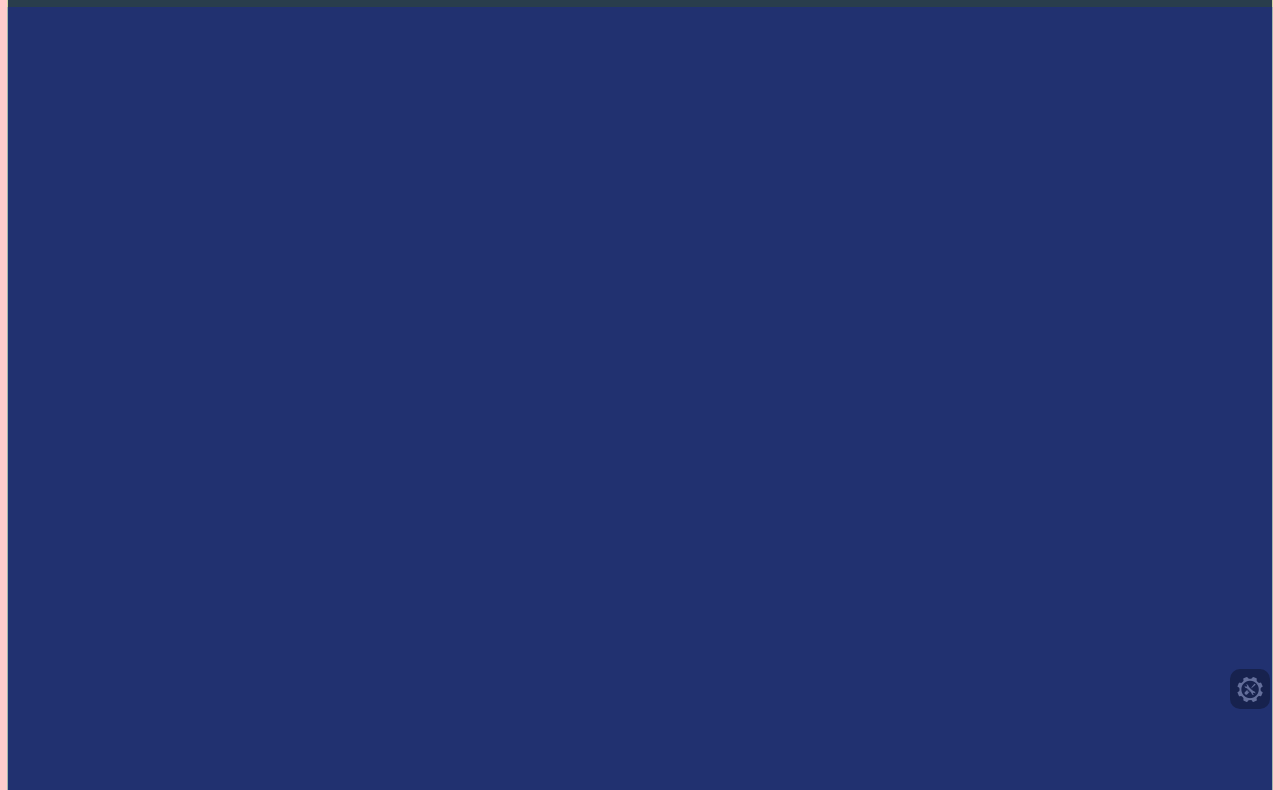
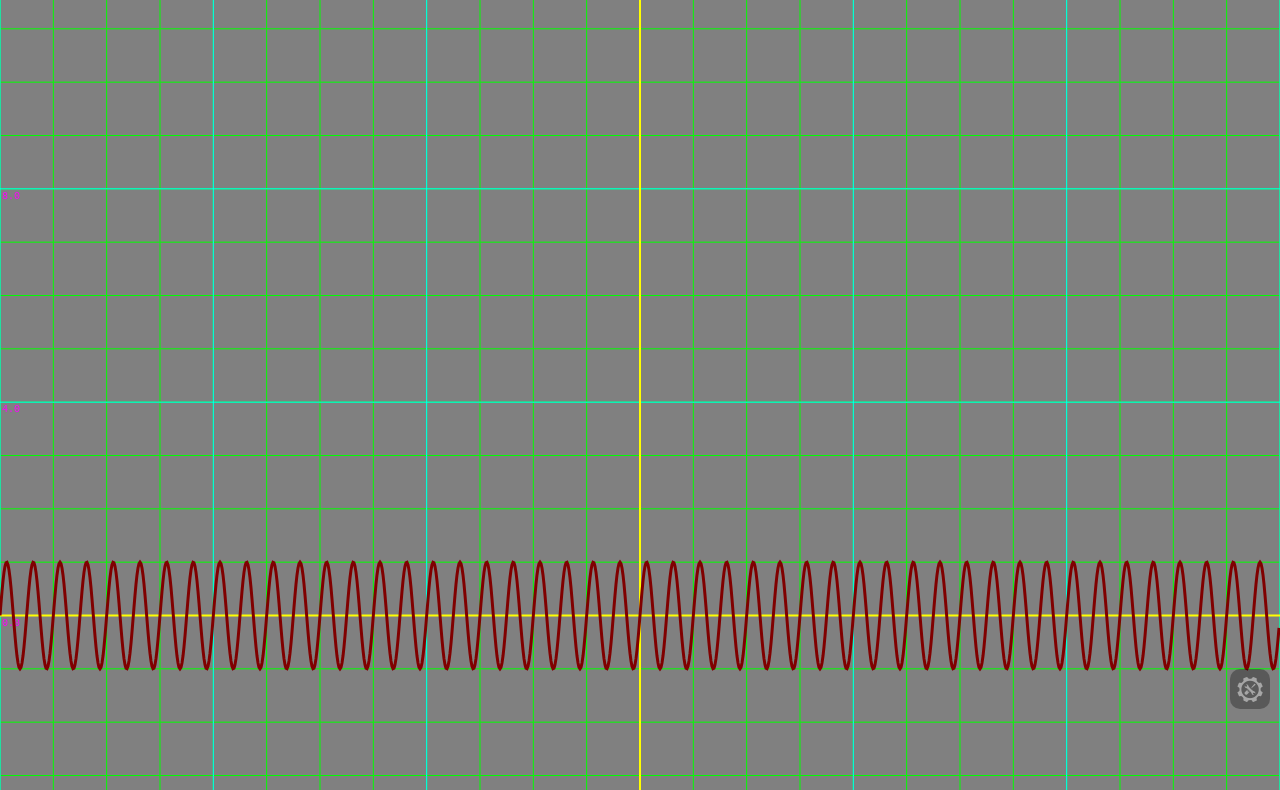
Before and after one commit to pome-ta/mobileGraphtoyImitation, a website: page docs/index.html in a window 1280 px wide. Shown: the part 81-871 px from the top of the page. Drawn offline with Linux system fonts and the light colour scheme.

Commit message:
view wave

```diff
--- a/docs/css/style.css
+++ b/docs/css/style.css
@@ -1,4 +1,5 @@
 @charset "utf-8";
+@import url("./bootstrap-reboot.css");
 @import url("./styleChecker.css");
 
 *,
--- a/docs/js/app.js
+++ b/docs/js/app.js
@@ -3,43 +3,172 @@
 function Grapher() {
   const mCanvas = document.querySelector('#mainCanvas');
   const mContext = mCanvas.getContext('2d');
+  const devicePixelRatio = window.devicePixelRatio || 1;
 
-  let mycolor = '#202020';
 
   let mCx = 0.0;
   let mCy = 0.0;
-  let mRa = 12.0;
+  let mRa = 12.0;  //12.0
+
   //let mRa 4.4;
   let mTimeS = 0.0;
   let mXres = 0;
   let mYres = 0;
-  iAdjustCanvas();
+  init();
+
+
+  function init() {
+    iAdjustCanvas();
+    iDraw();
+    iDrawGraph();
+  }
+
+  function anonymous(x, t) {
+    //return (sin(440.0 * (x + t) * PI * 2.0));
+    return (Math.sin(4.0 * (x + t) * Math.PI));
+  }
+
+
+  function iDrawGraph() {
+    const mycolor = 'maroon';
+    mContext.strokeStyle = mycolor;
+    mContext.lineWidth = 3.0;//(mTheme === 0) ? 2.0 : 3.0;
+    mContext.fillStyle = mycolor;
+
+    let oldBadNum = true;
+
+    const rx = mRa;
+    const ry = mRa * mYres / mXres;
+    const t = mTimeS;
+
+    mContext.beginPath();
+    let oldy = 0.0;
+    for (let i = 0; i < mXres; i++) {
+      const x = mCx + rx * (-1.0 + 2.0 * i / mXres);
+      const y = anonymous(x, t);
+      let badNum = isNaN(y) || (y == Number.NEGATIVE_INFINITY) || (y === Number.POSITIVE_INFINITY) || (Math.abs(y) > 1e9);
+      if (!badNum) {
+        let j = mYres * (0.5 + 0.5 * (mCy - y) / ry);
+        if (oldBadNum) {
+          mContext.moveTo(i, j);
+        } else {
+          mContext.lineTo(i, j);
+        }
+      }
+      oldBadNum = badNum;
+      oldy = y;
+    }
+    mContext.stroke();
+
+    console.log('/iDrawGraph');
+  }
 
   function iAdjustCanvas() {
-    const devicePixelRatio = window.devicePixelRatio || 1;
     const w = mCanvas.offsetWidth * devicePixelRatio;
     const h = mCanvas.offsetHeight * devicePixelRatio;
-    console.log(w);
-    console.log(h);
     mCanvas.width = w;
     mCanvas.height = h;
     mXres = w;
     mYres = h;
   }
 
-  function iDrawGraph() {
-    mContext.strokeStyle = mycolor;
-    mContext.lineWidth = 3.0;//(mTheme === 0) ? 2.0 : 3.0;
-    mContext.fillStyle = mycolor;
 
-    let success = true;
-
+  /**
+   * canvas に描画
+  */
+  function iDraw() {
     const rx = mRa;
     const ry = mRa * mYres / mXres;
-    const t = mTimeS;
-    mContext.beginPath();
-    mContext.stroke();
-    return success;
+    const minx = mCx - rx;
+    const maxx = mCx + rx;
+    const miny = mCy - ry;
+    const maxy = mCy + ry;
+
+    // axes
+    const ctx = mContext;
+    // todo: matrix 設定
+    // xxx: どう変わるのかあとで確認
+    ctx.setTransform(1.0, 0.0, 0.0, 1, 0, 0.5, 0.5);
+    ctx.fillStyle = 'gray';  // theme.mBackground;
+    ctx.fillRect(0, 0, mXres, mYres);
+
+    const fontSize = 10 * devicePixelRatio;
+    ctx.lineWidth = 1.0;
+    ctx.font = fontSize.toFixed(0) + 'px monospace';
+
+    //const sep = (mShowAxes === 1) ? 5.0 : 4.0;
+    const sep = 4.0;  // todo: mShowAxes = 2;
+    let n = -1 + Math.floor(Math.log(mXres / (rx * 2.0)) / Math.log(sep));  // xxx: 1(整数)
+    if (n < 0) {
+      n = 0;
+    } else if (n > 100) {
+      n = 100;
+    }
+
+    /**
+     * grid 描画
+     * @param {number} off 数値表示と、荒さ
+     * @param {string} color 線を引く色
+    */
+    function drawGrid(off, color) {
+      ctx.strokeStyle = color;
+      let ste = Math.pow(sep, off + Math.floor(Math.log(rx) / Math.log(sep)));
+      console.log(ste);
+      const iax = Math.floor(minx / ste);
+      const ibx = Math.floor(maxx / ste);
+      const iay = Math.floor(miny / ste);
+      const iby = Math.floor(maxy / ste);
+
+      ctx.beginPath();
+      for (let i = iax; i <= ibx; i++) {
+        let x = i * ste;
+        let ix = mXres * (0.5 + (x - mCx) / (2.0 * rx));
+        ctx.moveTo(ix, mYres);
+        ctx.lineTo(ix, 0);
+      }
+      for (let i = iay; i <= iby; i++) {
+        let y = i * ste;
+        let iy = mYres * (0.5 - (y - mCy) / (2.0 * ry));
+        ctx.moveTo(mXres, iy);
+        ctx.lineTo(0, iy);
+      }
+      ctx.stroke();
+
+      // todo: text label
+      if (off === 0) {
+        ctx.fillStyle = 'fuchsia';  // theme.mText;
+        for (let i = iax; i <= ibx; i++) {
+          let x = i * ste;
+          let ix = mXres * (0.5 + (x - mCx) / (2.0 * rx));
+          ctx.fillText(x.toFixed(n), ix + 4, mYres - 2);
+        }
+        for (let i = iay; i <= iby; i++) {
+          let y = i * ste;
+          let iy = mYres * (0.5 - (y - mCy) / (2.0 * ry));
+          ctx.fillText(y.toFixed(n), 2, iy + 10);
+        }
+      }
+      console.log('/drawGrid');
+    }
+    drawGrid(-1, 'lime');  // thin grid  薄いグリッド
+    drawGrid(0, 'aqua');  // coarse grid  粗いグリッド
+
+
+    // axis 中線？
+    // xxx: なぜ`{` で囲むのか？
+    {
+      const xPos = mXres * (0.5 - mCx / (2.0 * rx));
+      const yPos = mYres * (0.5 + mCy / (2.0 * ry));
+      ctx.strokeStyle = 'yellow';//theme.mGrid;
+      ctx.lineWidth = 2;
+      ctx.beginPath();
+      ctx.moveTo(xPos, 0); ctx.lineTo(xPos, mYres);
+      ctx.moveTo(0, yPos); ctx.lineTo(mXres, yPos);
+      ctx.stroke();
+    }
+
+
+    console.log('/iDraw');
   }
 
 }
```
Also changed, not shown: memo.md (+11 -0 lines).
